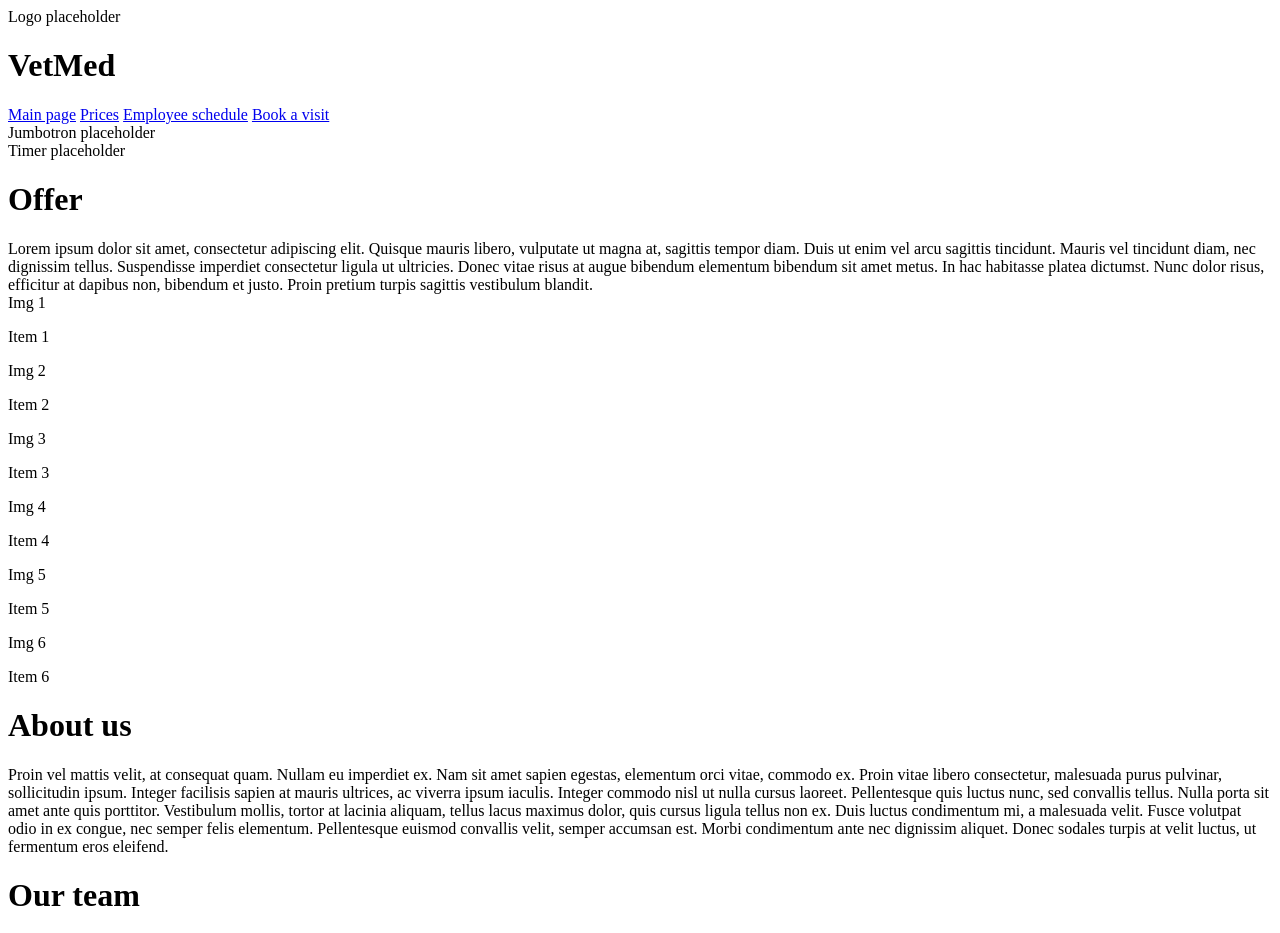
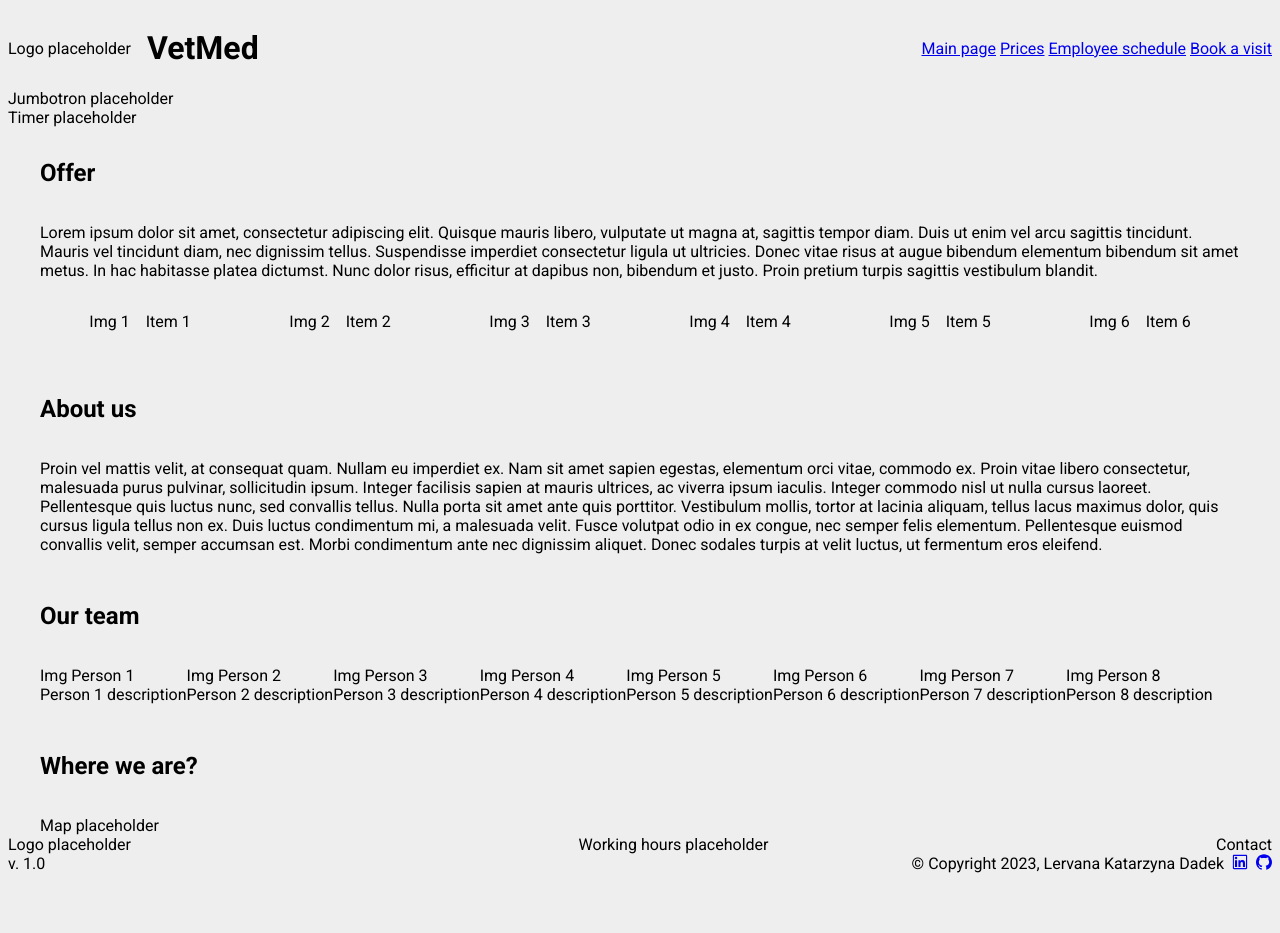
Before and after one commit to lervana-edu/course-html-css-js-basics, a plain HTML site: page src/index.html in a window 1280 px wide. Shown: the top 933 px of the page. After the commit the page ends 882 px from the top, so only its background shows below. Drawn offline with Linux system fonts and the light colour scheme.

Commit message:
[5] Flexbox

```diff
--- a/src/index.html
+++ b/src/index.html
@@ -3,9 +3,10 @@
 <head>
     <meta charset="UTF-8">
     <title>Veterinary Clinic Scheduler</title>
+    <link rel="stylesheet" href="./styles/main.css">
 </head>
 <body>
-    <header>
+    <header class="header">
         <div>
             <div>Logo placeholder</div>
             <h1>VetMed</h1>
@@ -23,9 +24,9 @@
     </div>
     <main>
         <header>
-            <h1>Offer</h1>
+            <h2>Offer</h2>
         </header>
-        <section>
+        <section id="offer-section">
             <article>
                 Lorem ipsum dolor sit amet, consectetur adipiscing elit. Quisque mauris libero, vulputate ut magna at,
                 sagittis tempor diam. Duis ut enim vel arcu sagittis tincidunt. Mauris vel tincidunt diam, nec
@@ -33,35 +34,37 @@
                 bibendum elementum bibendum sit amet metus. In hac habitasse platea dictumst. Nunc dolor risus,
                 efficitur at dapibus non, bibendum et justo. Proin pretium turpis sagittis vestibulum blandit.
             </article>
-            <div>
+            <div id="offer-items">
+                <div class="offer-item">
                     <div>Img 1</div>
                     <p>Item 1</p>
                 </div>
-            <div>
+                <div class="offer-item">
                     <div>Img 2</div>
                     <p>Item 2</p>
                 </div>
-            <div>
+                <div class="offer-item">
                     <div>Img 3</div>
                     <p>Item 3</p>
                 </div>
-            <div>
+                <div class="offer-item">
                     <div>Img 4</div>
                     <p>Item 4</p>
                 </div>
-            <div>
+                <div class="offer-item">
                     <div>Img 5</div>
                     <p>Item 5</p>
                 </div>
-            <div>
+                <div class="offer-item">
                     <div>Img 6</div>
                     <p>Item 6</p>
                 </div>
+            </div>
         </section>
         <header>
-            <h1>About us</h1>
+            <h2>About us</h2>
         </header>
-        <section>
+        <section id="about-us-section">
             <article>
                 Proin vel mattis velit, at consequat quam. Nullam eu imperdiet ex. Nam sit amet sapien egestas,
                 elementum orci vitae, commodo ex. Proin vitae libero consectetur, malesuada purus pulvinar,
@@ -75,63 +78,65 @@
             </article>
         </section>
         <header>
-            <h1>Our team</h1>
+            <h2>Our team</h2>
         </header>
-        <section>
-            <div>
+        <section id="our-team-section">
+            <div class="person-item">
                 <div>Img Person 1</div>
                 <div>Person 1 description</div>
             </div>
-            <div>
+            <div class="person-item">
                 <div>Img Person 2</div>
                 <div>Person 2 description</div>
             </div>
-            <div>
+            <div class="person-item">
                 <div>Img Person 3</div>
                 <div>Person 3 description</div>
             </div>
-            <div>
+            <div class="person-item">
                 <div>Img Person 4</div>
                 <div>Person 4 description</div>
             </div>
-            <div>
+            <div class="person-item">
                 <div>Img Person 5</div>
                 <div>Person 5 description</div>
             </div>
-            <div>
+            <div class="person-item">
                 <div>Img Person 6</div>
                 <div>Person 6 description</div>
             </div>
-            <div>
+            <div class="person-item">
                 <div>Img Person 7</div>
                 <div>Person 7 description</div>
             </div>
-            <div>
+            <div class="person-item">
                 <div>Img Person 8</div>
                 <div>Person 8 description</div>
             </div>
         </section>
         <header>
-            <h1>Where we are?</h1>
+            <h2>Where we are?</h2>
         </header>
-        <section>
+        <section id="map-section">
             <div>
                 Map placeholder
             </div>
         </section>
     </main>
     <footer>
-        <div>
+        <div id="footer-info-and-contact">
             <div>Logo placeholder</div>
             <div>Working hours placeholder</div>
             <div>Contact</div>
         </div>
-        <div>
+        <div id="footer-author">
             <div>v. 1.0</div>
+            <div id="footer-copyright">
                 <div>© Copyright 2023, Lervana Katarzyna Dadek</div>
                 <a href="https://www.linkedin.com/in/kdadek/" target="_blank" rel="noreferrer"><span role="img" aria-label="linkedin" class="anticon anticon-linkedin"><svg viewBox="64 64 896 896" focusable="false" data-icon="linkedin" width="1em" height="1em" fill="currentColor" aria-hidden="true"><path d="M847.7 112H176.3c-35.5 0-64.3 28.8-64.3 64.3v671.4c0 35.5 28.8 64.3 64.3 64.3h671.4c35.5 0 64.3-28.8 64.3-64.3V176.3c0-35.5-28.8-64.3-64.3-64.3zm0 736c-447.8-.1-671.7-.2-671.7-.3.1-447.8.2-671.7.3-671.7 447.8.1 671.7.2 671.7.3-.1 447.8-.2 671.7-.3 671.7zM230.6 411.9h118.7v381.8H230.6zm59.4-52.2c37.9 0 68.8-30.8 68.8-68.8a68.8 68.8 0 10-137.6 0c-.1 38 30.7 68.8 68.8 68.8zm252.3 245.1c0-49.8 9.5-98 71.2-98 60.8 0 61.7 56.9 61.7 101.2v185.7h118.6V584.3c0-102.8-22.2-181.9-142.3-181.9-57.7 0-96.4 31.7-112.3 61.7h-1.6v-52.2H423.7v381.8h118.6V604.8z"></path></svg></span></a>
                 <a href="https://github.com/Lervana" target="_blank" rel="noreferrer"><span role="img" aria-label="github" class="anticon anticon-github"><svg viewBox="64 64 896 896" focusable="false" data-icon="github" width="1em" height="1em" fill="currentColor" aria-hidden="true"><path d="M511.6 76.3C264.3 76.2 64 276.4 64 523.5 64 718.9 189.3 885 363.8 946c23.5 5.9 19.9-10.8 19.9-22.2v-77.5c-135.7 15.9-141.2-73.9-150.3-88.9C215 726 171.5 718 184.5 703c30.9-15.9 62.4 4 98.9 57.9 26.4 39.1 77.9 32.5 104 26 5.7-23.5 17.9-44.5 34.7-60.8-140.6-25.2-199.2-111-199.2-213 0-49.5 16.3-95 48.3-131.7-20.4-60.5 1.9-112.3 4.9-120 58.1-5.2 118.5 41.6 123.2 45.3 33-8.9 70.7-13.6 112.9-13.6 42.4 0 80.2 4.9 113.5 13.9 11.3-8.6 67.3-48.8 121.3-43.9 2.9 7.7 24.7 58.3 5.5 118 32.4 36.8 48.9 82.7 48.9 132.3 0 102.2-59 188.1-200 212.9a127.5 127.5 0 0138.1 91v112.5c.8 9 0 17.9 15 17.9 177.1-59.7 304.6-227 304.6-424.1 0-247.2-200.4-447.3-447.5-447.3z"></path></svg></span></a>
             </div>
+        </div>
     </footer>
 </body>
 </html>
--- /dev/null
+++ b/src/styles/main.css
@@ -0,0 +1,90 @@
+/* main.css */
+
+@import url('https://fonts.googleapis.com/css2?family=Roboto:ital,wght@0,100;0,300;0,400;0,500;0,700;0,900;1,100;1,300;1,400;1,500;1,700;1,900&display=swap');
+
+body {
+    background-color: #EEEEEE;
+    font-family: 'Roboto', sans-serif;
+}
+
+.header {
+    display: flex;
+    align-items: center;
+    justify-content: space-between;
+}
+
+.header > div {
+    display: flex;
+    align-items: center;
+    gap: 1rem;
+}
+
+main {
+    display: flex;
+    flex-direction: column;
+    gap: 1rem;
+    max-width: 1200px;
+    margin: 0 auto;
+}
+
+main h2 {
+    margin-top: 2rem;
+}
+
+#offer-section {
+    display: flex;
+    flex-direction: column;
+    gap: 1rem;
+}
+
+#offer-items {
+    display: flex;
+    flex-direction: row;
+    flex-wrap: wrap;
+    align-items: center;
+    justify-content: space-around;
+}
+
+.offer-item {
+    display: flex;
+    gap: 1rem;
+    align-items: center;
+}
+
+#about-us-section {
+
+}
+
+#our-team-section {
+    display: flex;
+    overflow: auto;
+}
+
+#map-section {
+
+}
+
+footer {
+    display: flex;
+    align-items: center;
+    justify-content: space-between;
+    flex-direction: column;
+}
+
+#footer-info-and-contact {
+    display: flex;
+    flex-direction: row;
+    justify-content: space-between;
+    width: 100%;
+}
+
+#footer-author {
+    display: flex;
+    justify-content: space-between;
+    width: 100%;
+}
+
+#footer-copyright {
+    display: flex;
+    gap: 0.5rem;
+}
```
Lines whose indentation alone changed are shown as unchanged.
